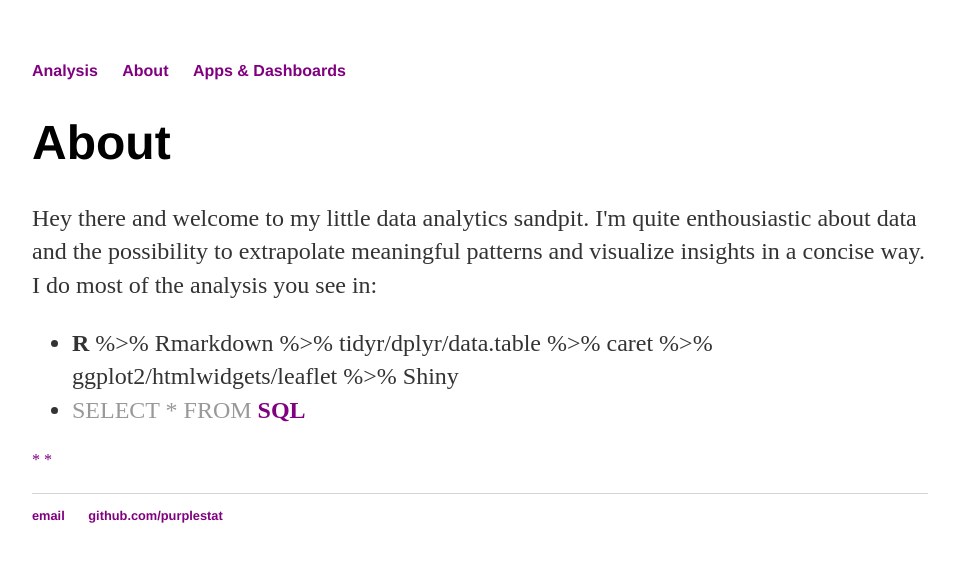
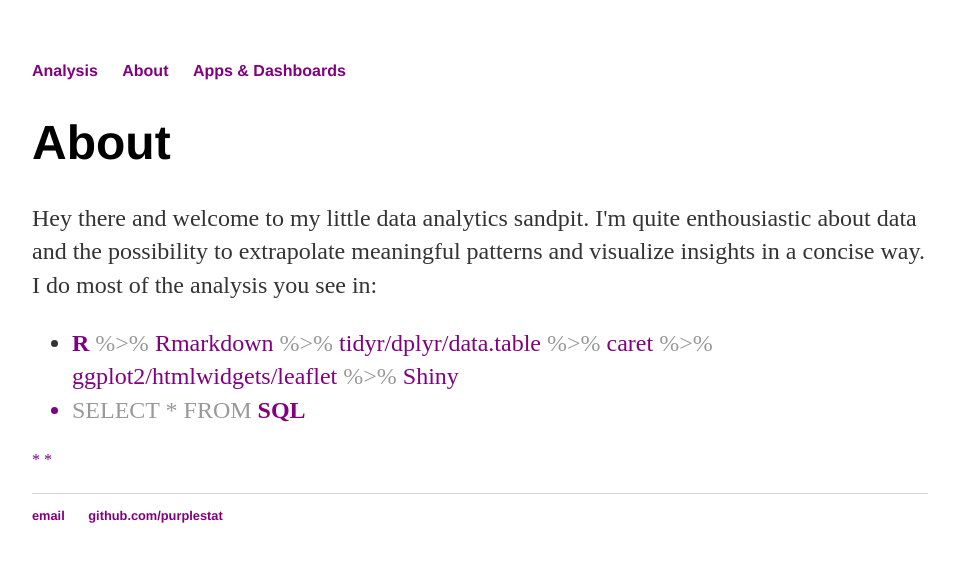
Before and after one commit to purplestat/purplestat.github.io, a Jekyll site: the page built from about/index.html, in a window 1280 px wide. Shown: the top 562 px of the page, without its empty margins (160-1115 px from the left). Built offline with Jekyll 4.4.1, drawn with Linux system fonts in a browser that asks for light colours.

Commit message:
Update index.html

```diff
--- a/about/index.html
+++ b/about/index.html
@@ -8,7 +8,7 @@ title: About
 				the possibility to extrapolate meaningful patterns and visualize insights in a concise way.<br>
 				I do most of the analysis you see in:
 				<ul>
-					<li><span><b> R</b> %>% Rmarkdown %>% tidyr/dplyr/data.table %>% caret %>% ggplot2/htmlwidgets/leaflet %>% Shiny</span></li>
+					<li><span><FONT COLOR="purple"><b>R</b> <FONT COLOR="#999">%>% <FONT COLOR="purple">Rmarkdown <FONT COLOR="#999">%>% <FONT COLOR="purple">tidyr/dplyr/data.table <FONT COLOR="#999">%>% <FONT COLOR="purple">caret <FONT COLOR="#999">%>% <FONT COLOR="purple">ggplot2/htmlwidgets/leaflet <FONT COLOR="#999">%>% <FONT COLOR="purple">Shiny</span></li>
 				<li><span> <FONT COLOR="#999"> SELECT * FROM <FONT COLOR="purple"> <b>SQL</b></span></li>
 						</ul>
 				*
```
